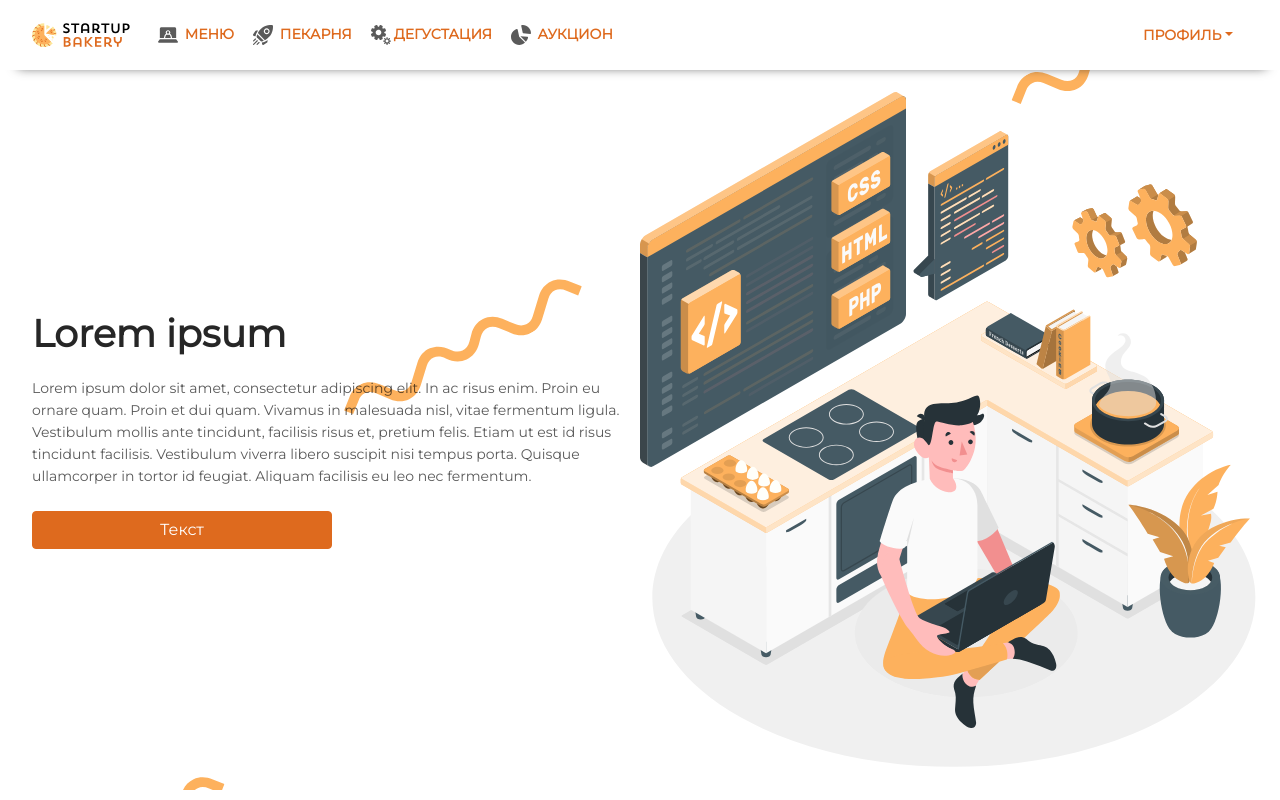
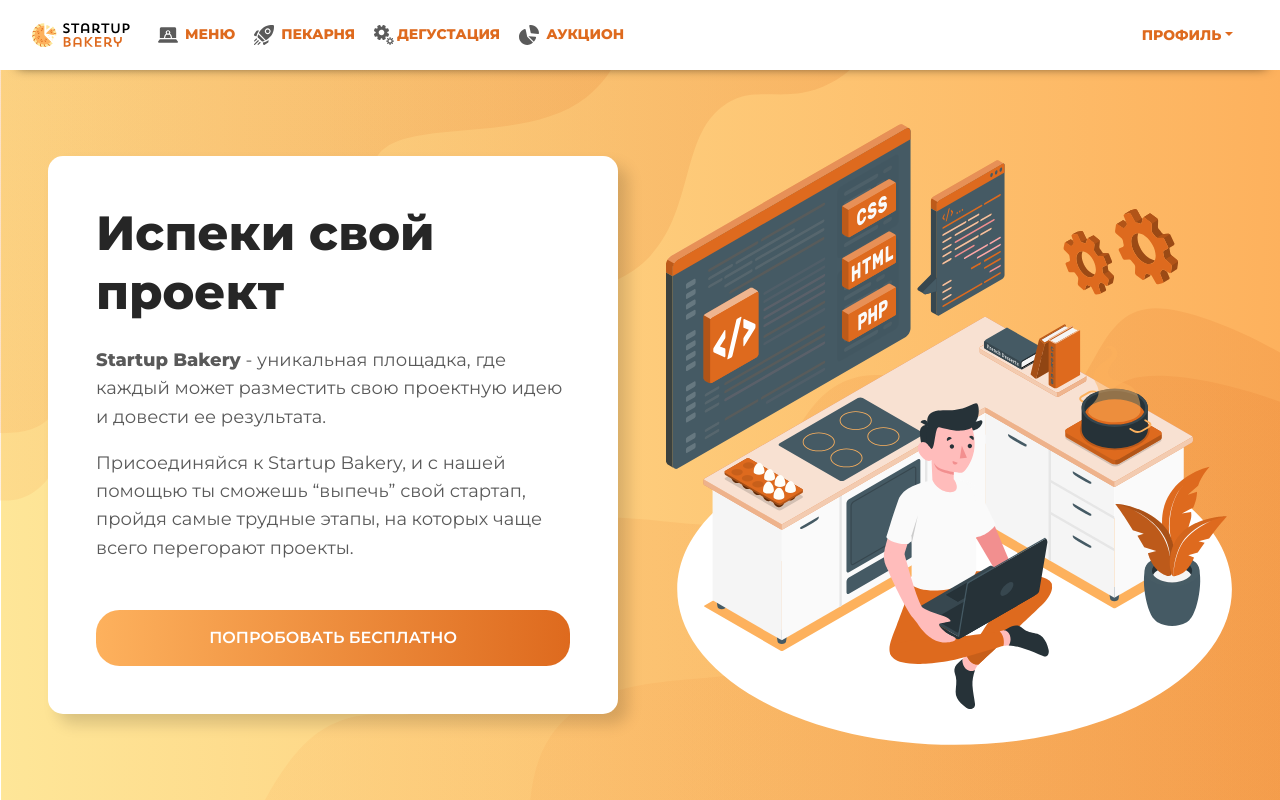
Before and after one commit to tranquilpuma830/startup-bakery, a Next.js app: page / in a window 1280 px wide. Built offline with nearby package versions, Linux system fonts and the light colour scheme.

Commit message:
Index 2.0

```diff
--- a/pages/index.js
+++ b/pages/index.js
@@ -1,38 +1,43 @@
 import React from 'react';
 import Link from 'next/link';
 import Header from '../containers/Header/Header';
+import '../styles/main.scss';
 import { Input, Typography, Layout, Form } from 'antd';
 
 const { Content } = Layout;
 const { Text, Title } = Typography;
 
-const layout = {
-  labelCol: { span: 8 },
-  wrapperCol: { span: 16 },
-};
-const tailLayout = {
-  wrapperCol: { offset: 8, span: 16 },
-};
-
 export default function Home() {
   return (
-    <Layout className='cover-container d-flex h-100 mx-auto flex-column bg-white-filled'>
-      <Header />
-      <Content className='d-flex px-4 align-items-center'>
-        <div className='my-auto w-50 px-2'>
-          <Title className=''>Lorem ipsum</Title>
+    <Layout className="d-flex mx-auto flex-column bg" style={{ height: '100vh' }}>
+      <Header forLanding />
+      <Content className="container-fluid d-flex px-5 align-items-center">
+        <div className="my-auto mr-5 mh-100 w-50 p-5 card-empty">
+          <Title className="font-weight-bold lead-land-title">
+            Испеки свой проект
+          </Title>
 
-          <Text>
-            Lorem ipsum dolor sit amet, consectetur adipiscing elit. In ac risus enim. Proin eu ornare quam. Proin et
-            dui quam. Vivamus in malesuada nisl, vitae fermentum ligula. Vestibulum mollis ante tincidunt, facilisis
-            risus et, pretium felis. Etiam ut est id risus tincidunt facilisis. Vestibulum viverra libero suscipit nisi
-            tempus porta. Quisque ullamcorper in tortor id feugiat. Aliquam facilisis eu leo nec fermentum.
-          </Text>
-          <Link href='/ideas'>
-            <a className='btn btn-primary w-50 mt-4 d-block'>Текст</a>
+          <div className="lead-land-text">
+            <p>
+              <b>Startup Bakery</b> - уникальная площадка, где каждый может разместить свою проектную идею и довести ее
+              результата.
+            </p>
+            <p>
+              Присоединяйся к Startup Bakery, и с нашей помощью ты сможешь “выпечь” свой стартап, пройдя самые трудные
+              этапы, на которых чаще всего перегорают проекты.
+            </p>
+          </div>
+
+          <Link href="/login">
+            <a
+              className="btn-gradient btn btn-primary mt-lg-5 mt-md-3 w-lg-50 py-lg-3 py-2 d-block text-uppercase"
+              style={{ fontWeight: 600 }}
+            >
+              Попробовать бесплатно
+            </a>
           </Link>
         </div>
-        <div className='my-auto w-50 bg-guy' style={{ height: '90vh' }} />
+        <div className="my-auto w-50 bg-guy" style={{ height: '90vh' }} />
       </Content>
     </Layout>
   );
--- a/styles/main.scss
+++ b/styles/main.scss
@@ -1,4 +1,5 @@
 @import url('https://fonts.googleapis.com/css?family=Montserrat&display=swap');
+@import url('https://fonts.googleapis.com/css2?family=Montserrat:wght@600;800&display=swap');
 
 @import 'core/variables';
 @import '~bootstrap/scss/bootstrap';
@@ -7,6 +8,10 @@
 // To make full-height page
 #__next {
   min-height: 100% !important;
+}
+
+body {
+  font-family: Montserrat;
 }
 
 .border-thick {
@@ -26,6 +31,7 @@
   background-color: $primary-light !important;
 }
 
+.bg,
 .bg-filled,
 .bg-white-filled,
 .bg-half-filled,
@@ -33,6 +39,9 @@
 .bg-guy {
   background: no-repeat !important;
   background-size: cover !important;
+}
+.bg {
+  background-image: url('/backgrounds/background.svg') !important;
 }
 
 .bg-filled {
@@ -68,8 +77,7 @@
   margin: 10% auto;
   border-radius: 5px;
   background: #ffffff;
-  box-shadow: 20px 20px 60px #d9d9d9,
-    -20px -20px 60px #ffffff;
+  box-shadow: 20px 20px 60px #d9d9d9, -20px -20px 60px #ffffff;
 
   .form__block {
     margin: 100px 50px 80px 50px;
@@ -93,8 +101,8 @@
 
 .login__data {
   border-radius: 50px;
-  border: 1px solid #FDB15D;
-  background-color: #FAFADC;
+  border: 1px solid #fdb15d;
+  background-color: #fafadc;
 }
 
 .ant-btn-primary {
@@ -102,7 +110,8 @@
   background-color: $primary !important;
 }
 
-.ant-btn:hover, .ant-btn:focus {
+.ant-btn:hover,
+.ant-btn:focus {
   color: rgb(235, 142, 70) !important;
   background-color: rgb(255, 255, 255) !important;
   border-color: rgb(235, 142, 70) !important;
@@ -118,3 +127,34 @@
 .btn-outline-primary:hover {
   color: white !important;
 }
+
+.btn-gradient {
+  background: linear-gradient(270deg, #de6a1e 0%, #fdb15d 100%);
+  border: none !important;
+  border-radius: 23.5px;
+}
+
+.card-empty {
+  background: #ffffff;
+  box-shadow: 10px 10px 15px rgba(0, 0, 0, 0.15);
+  border-radius: 15px;
+}
+
+.lead-land-text {
+  font-size: 18px !important;
+}
+
+.lead-land-title {
+  font-size: 48px !important;
+}
+
+// Medium devices (tablets, less than 992px)
+@media (max-width: 991.98px) {
+  .lead-land-text, .btn-gradient {
+    font-size: 14px !important;
+  }
+
+  .lead-land-title {
+    font-size: 28px !important;
+  }
+}
```
Also changed, not shown: public/backgrounds/background.svg (added), public/backgrounds/some_guy.svg.
